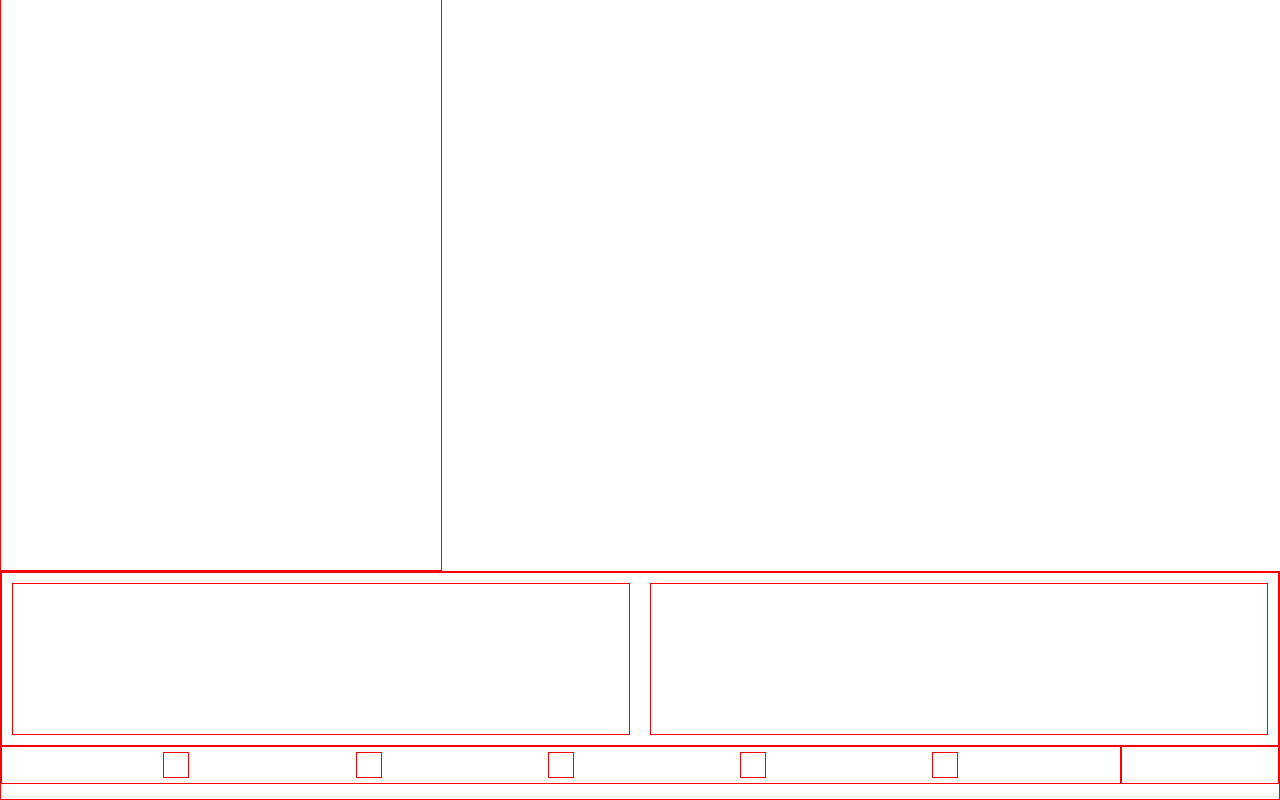
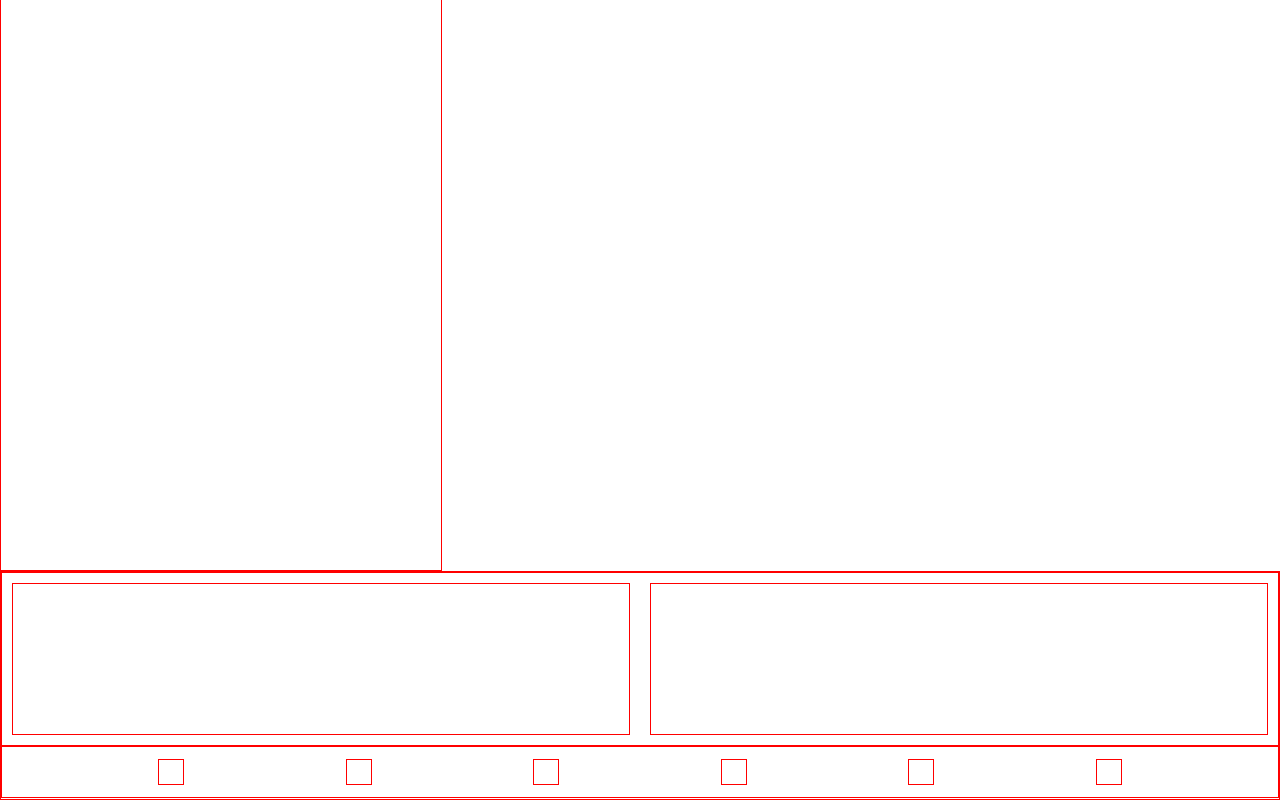
Before and after one commit to Sebah7/u02-Redesign-Grupp-2, a plain HTML site: page frame/index.html in a window 1280 px wide. Shown: the part 1094-1894 px from the top of the page. Drawn offline with Linux system fonts and the light colour scheme.

Commit message:
Changed a few things in the footer

```diff
--- a/frame/index.html
+++ b/frame/index.html
@@ -47,18 +47,29 @@
     <main class="wrapper" style="border: 1px solid red"></main>
 
     <!-- FOOTER SECTION -->
+    <!-- Container for the Footer -->
     <footer style="border: 1px solid red">
+      <!-- Text and information Section -->
       <section class="text" style="border: 1px solid red">
+        <!-- Container for contact information -->
         <div class="contact" style="border: 1px solid red"></div>
+        <!-- Container for list information -->
         <div class="list" style="border: 1px solid red"></div>
       </section>
+      <!-- Icon Section -->
       <section class="icon" style="border: 1px solid red">
+        <!-- Conatiner for icon 1 -->
         <div class="fb" style="border: 1px solid red"></div>
+        <!-- Conatiner for icon 2 -->
         <div class="instagram" style="border: 1px solid red"></div>
+        <!-- Conatiner for icon 3 -->
         <div class="twitter" style="border: 1px solid red"></div>
+        <!-- Conatiner for icon 4 -->
         <div class="klarna" style="border: 1px solid red"></div>
+        <!-- Conatiner for icon 5 -->
         <div class="visa" style="border: 1px solid red"></div>
-        <div class="master-card" style="border: 1px solid red"></div>
+        <!-- Conatiner for icon 6 -->
+        <div class="mastercard" style="border: 1px solid red"></div>
       </section>
     </footer>
   </body>
--- a/frame/style.scss
+++ b/frame/style.scss
@@ -75,17 +75,16 @@ footer {
   }
 
   .icon {
-    color: purple;
     min-width: 330px;
-    height: 20%;
+    height: 50px;
     display: flex;
     justify-content: space-evenly;
+    align-items: center;
 
     .fb {
       width: 24px;
       height: 24px;
       margin: 5px;
-      max-width: 15%;
     }
 
     .instagram {
```
Also changed, not shown: frame/style.css, 1 other file.
